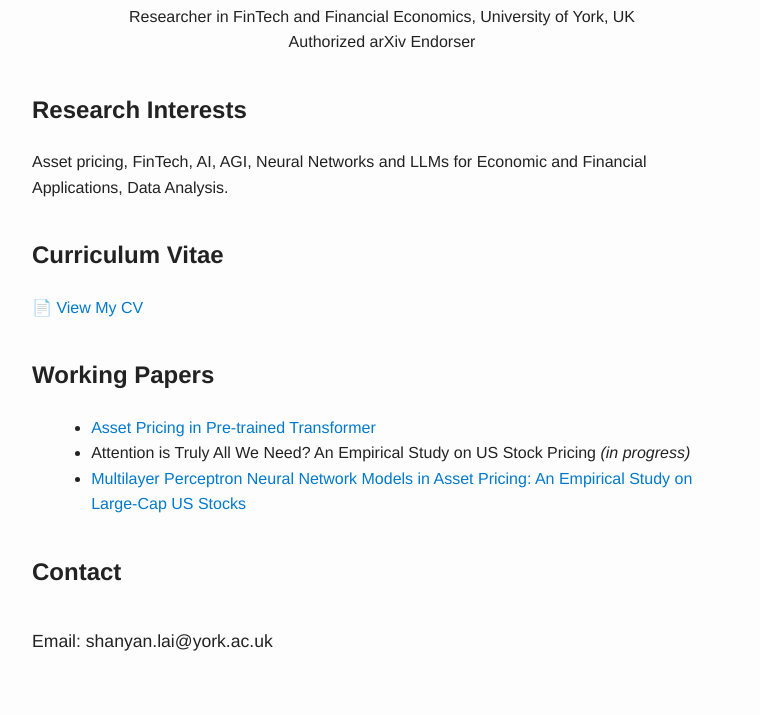
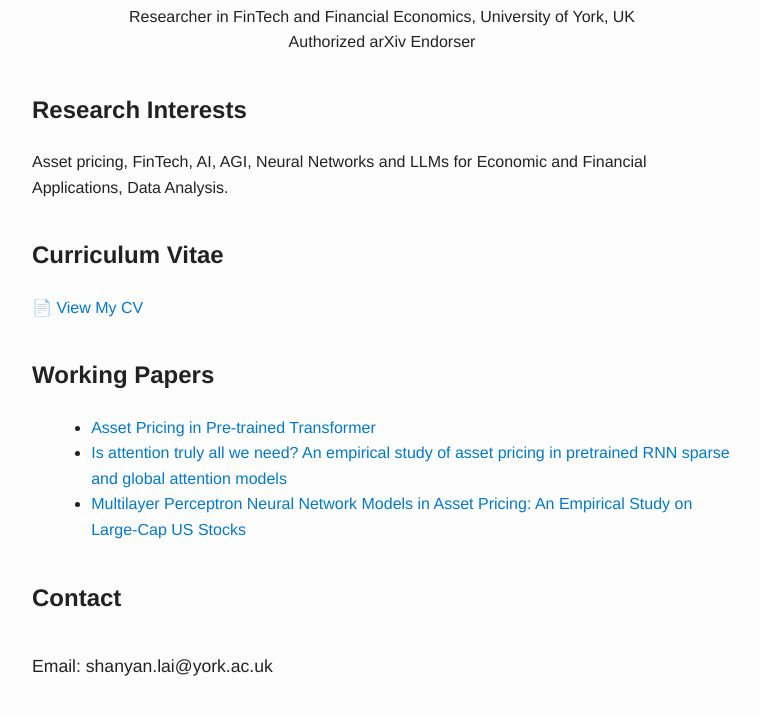
Before and after one commit to CindyLai125/CindyLai125.github.io, a plain HTML site: page index.html in a window 1280 px wide. Shown: the part 357-1072 px from the top of the page, without its empty margins (258-1018 px from the left). Drawn offline with Linux system fonts and the light colour scheme.

Commit message:
Add files via upload

```diff
--- a/index.html
+++ b/index.html
@@ -73,7 +73,7 @@
   <h2>Working Papers</h2>
   <ul>
     <li><a href="https://arxiv.org/abs/2505.01575" target="_blank">Asset Pricing in Pre-trained Transformer</a></li>
-    <li>Attention is Truly All We Need? An Empirical Study on US Stock Pricing <em>(in progress)</em></li>
+    <li><a href="https://arxiv.org/abs/2508.19006" target="_blank">Is attention truly all we need? An empirical study of asset pricing in pretrained RNN sparse and global attention models</a></li>
     <li><a href="https://arxiv.org/abs/2505.01921" target="_blank">Multilayer Perceptron Neural Network Models in Asset Pricing: An Empirical Study on Large-Cap US Stocks</a></li>
   </ul>
 
```
